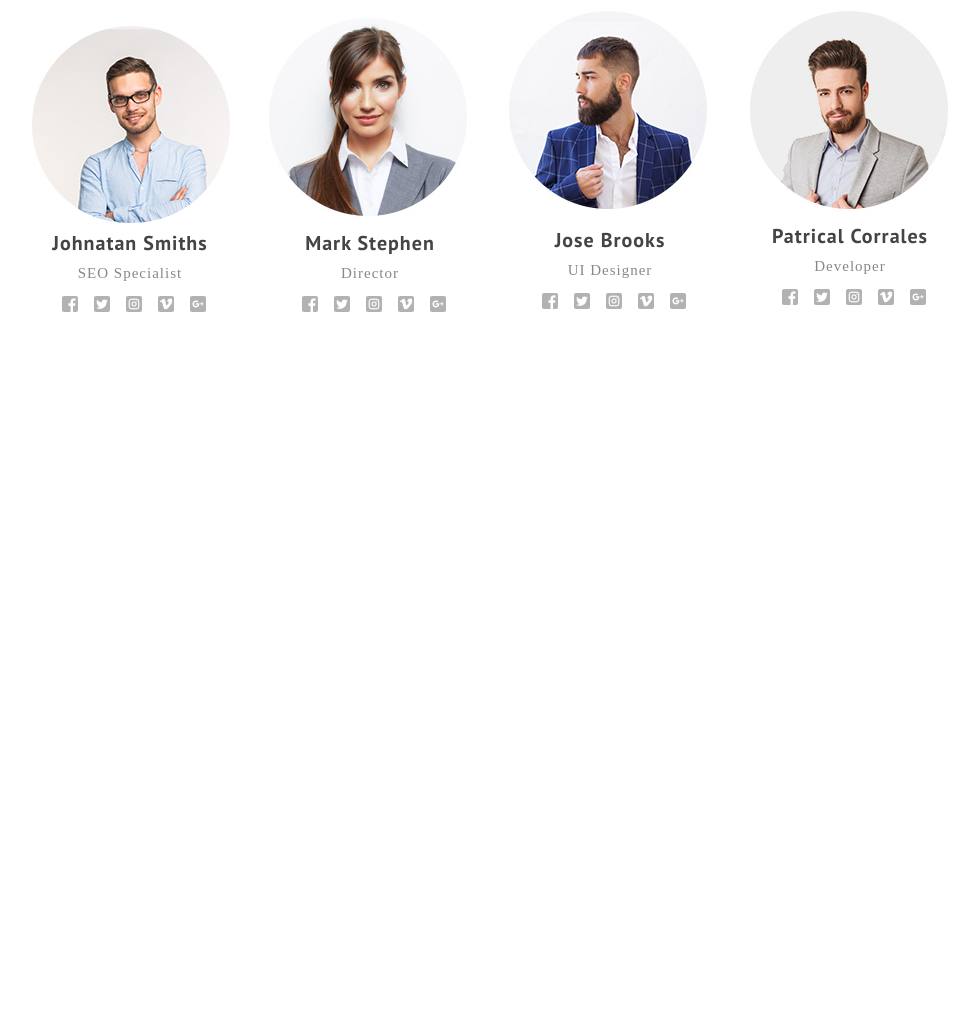
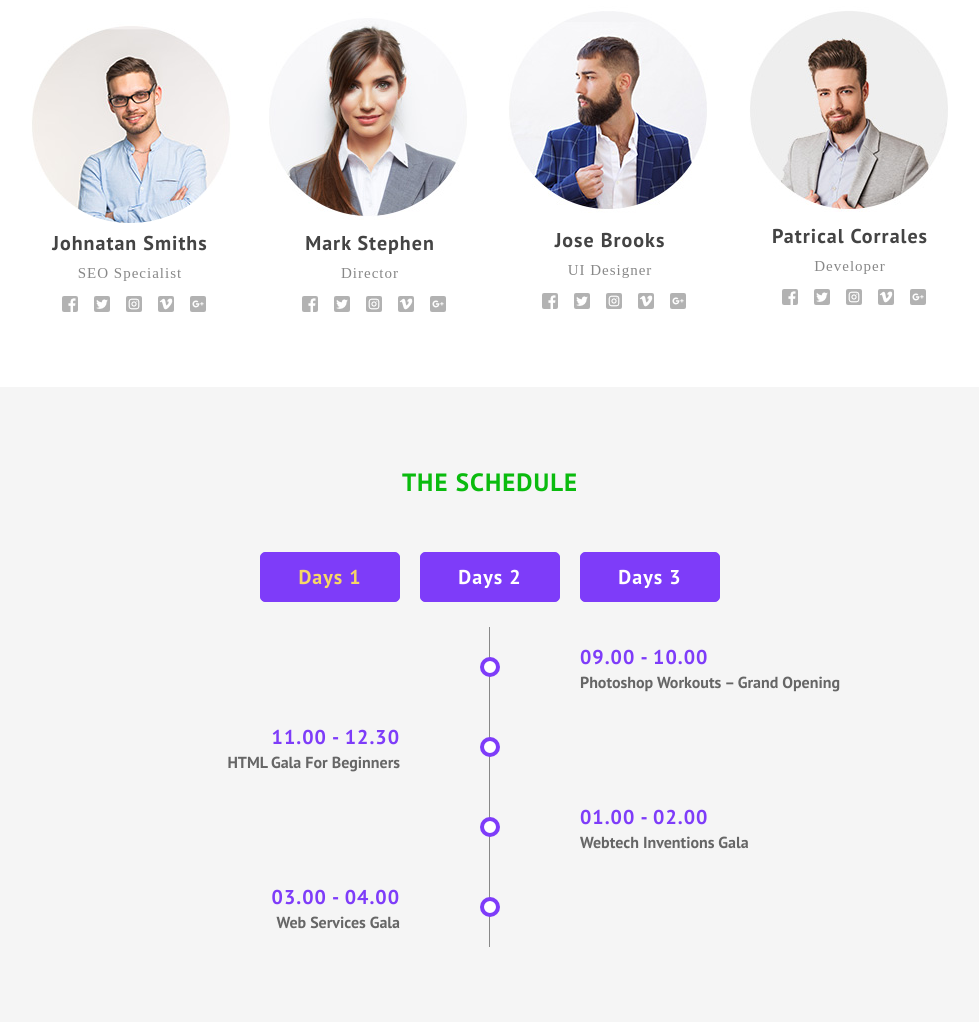
Before and after one commit to nikitashvetsov21/design.github.io, a website: page src/index.pug in a window 1280 px wide. Shown: the part 1869-2891 px from the top of the page, without its empty margins (150-1129 px from the left). Before the commit the page ends 2256 px from the top, so only its background shows below. Drawn offline with nearby package versions, Linux system fonts and the light colour scheme; files that its build step writes are made by us from their sources; files whose address does not match are found by name; a web font is replaced by a local one.

Commit message:
add schedule

```diff
--- /dev/null
+++ b/src/blocks/schedule.pug
@@ -0,0 +1,28 @@
+section.schedule
+    .wrapper
+        h2.page__title-h2  the Schedule
+        #tabs.tab-contents
+            .tab-nav
+                button.page__btn.tab-link.is-active days 1
+                button.page__btn.tab-link days 2
+                button.page__btn.tab-link days 3
+            .tab-content.is-active
+                .item
+                    .item__time 09.00 - 10.00
+                    .item__info-detail Photoshop Workouts – Grand Opening
+                .item
+                    .item__time 11.00 - 12.30
+                    .item__info-detail HTML Gala For Beginners
+                .item
+                    .item__time 01.00 - 02.00
+                    .item__info-detail Webtech Inventions Gala
+                .item
+                    .item__time 03.00 - 04.00
+                    .item__info-detail Web Services Gala
+            .tab-content
+                .item
+                    .item__time 11.00 - 12.30
+                    .item__info-detail HTML Gala For Beginners
+                .item
+                    .item__time 01.00 - 02.00
+                    .item__info-detail Webtech Inventions Gala
--- a/src/index.pug
+++ b/src/index.pug
@@ -12,6 +12,7 @@ html(lang="ru")
             include blocks/about-event
             include blocks/presentation
             include blocks/event
+            include blocks/schedule
         block script
             script(src='js/debug-grid-create.js')
             script(src='js/main.js')
--- a/src/less/blocks/main-block.less
+++ b/src/less/blocks/main-block.less
@@ -7,7 +7,9 @@
 @import "about-event";
 @import "presentation";
 @import "event";
+@import "schedule";
 
 
 @import "items";
 @import "social";
+@import "tabs";
--- /dev/null
+++ b/src/less/blocks/schedule.less
@@ -0,0 +1,10 @@
+.schedule {
+    background-color: @color_gray;
+    max-height: 600px;
+    overflow: hidden;
+    padding: 75px 0;
+    text-align: center;
+    .page__title-h2 {
+        margin-bottom: 50px;
+    }
+}
--- /dev/null
+++ b/src/less/blocks/tabs.less
@@ -0,0 +1,130 @@
+/* Tabs*/
+
+.tab {
+    /*Tab Content */
+    &-link{
+        &.is-active {
+             color: #f6d667;
+          }
+      }
+
+    &-nav{
+        .row-flex();
+        justify-content: center;
+        .page__btn{
+            margin: 0 10px;
+            height: 50px;
+            .col();
+            .size(2);
+            .size-sm(3);
+            .size-xs(4);
+            text-transform:capitalize;
+        }
+    }
+
+    &-content {
+        display: none;
+
+
+        &.is-active {
+            .row-flex();
+            flex-direction: column;
+            padding-top: 25px;
+          }
+        .item {
+            .col();
+            .size(5);
+            .size-md(12);
+            position: relative;
+            display: flex;
+            flex-direction: column;
+            justify-content: center;
+            font-family: "@{PTSans}-Bold";
+            padding: 15px 0;
+            &::after, &::before {
+                content: '';
+                display: inline-block;
+                position: absolute;
+                .md-block({top: -5px});
+            }
+            &:nth-child(odd) {
+                //background-color: red;
+                align-items: flex-start;
+                align-self: flex-end;
+                .md-block({
+                    align-items: center;
+                    align-self: flex-start;
+                });
+                &::before {
+                    width: 1px;
+                    height: 100%;
+                    background-color: #888;
+                    top: 0;
+                    left: -91px;
+                    .md-block({
+                        left: auto;
+                        opacity: 0.5;
+                    });
+                }
+                &::after {
+                    width: 12px;
+                    height: 12px;
+                    border-radius: 50%;
+                    background-color: @color_white;
+                    left: -100px;
+                    border: 4px solid @color_violet;
+                    z-index: 1;
+                    .md(left, auto);
+                }
+            }
+            &:nth-child(even) {
+                //background-color: red;
+                align-items: flex-end;
+                align-self: flex-start;
+                .md-block({
+                    align-items: center;
+                    align-self: flex-start;
+                });
+                &::after {
+                        width: 1px;
+                        height: 100%;
+                        background-color: #888;
+                        top: 0;
+                        right: -90px;
+                        .md-block({
+                            right: auto;
+                            opacity: 0.5;
+                        });
+                }
+                &::before {
+                    width: 12px;
+                    height: 12px;
+                    border-radius: 50%;
+                    background-color: @color_white;
+                    right: -100px;
+                    border: 4px solid @color_violet;
+                    z-index: 1;
+                    .md(right, auto);
+
+                }
+            }
+            &:last-child {
+                &::after {
+                    .md(display, none);
+                }
+            }
+
+            &__time {
+                font-size: 20px;
+                letter-spacing: 1px;
+                line-height: 30px;
+                color: @color_violet;
+                font-weight: 700;
+            }
+            &__info-detail {
+                color: #666;
+            }
+
+        }
+      }
+  }
```
Also changed, not shown: build/css/styles.css, build/index.html.
